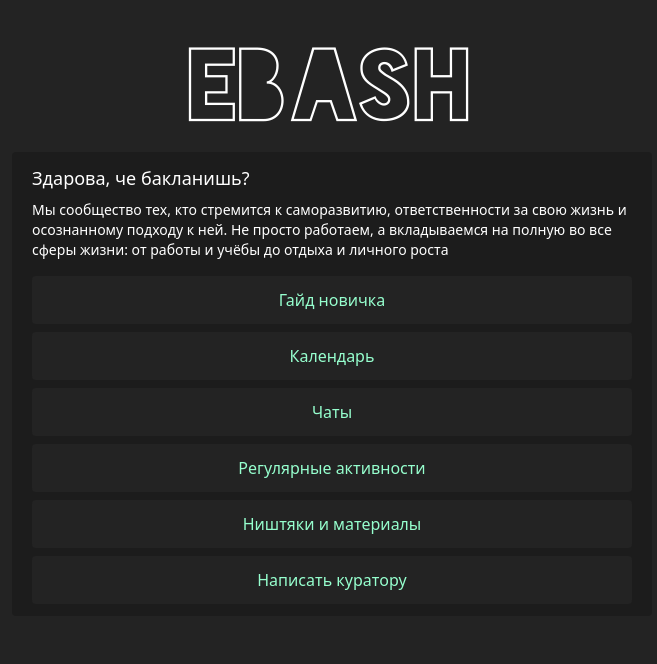
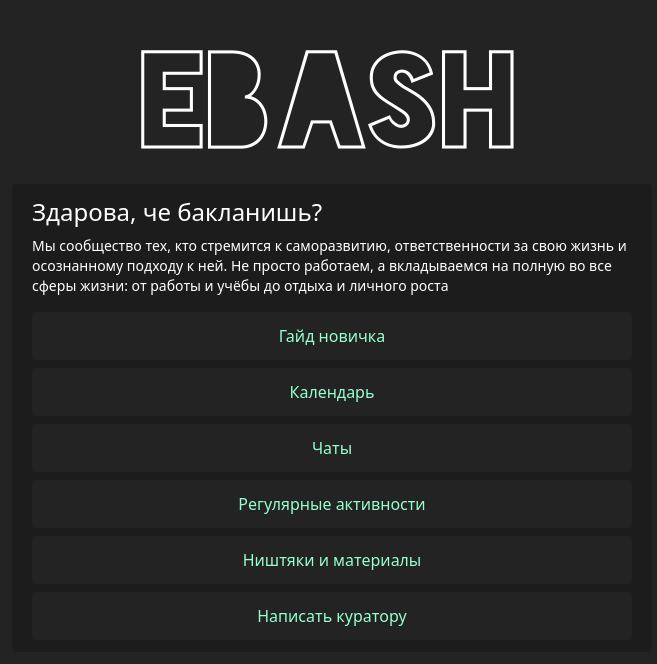
Before and after one commit to 0nlyssslatts/ebash-tma, a Next.js app: page / in a window 1280 px wide. Shown: the top 664 px of the page, without its empty margins (308-965 px from the left). Built offline with nearby package versions, Linux system fonts and the light colour scheme.

Commit message:
text ui components added

```diff
--- a/src/app/(home)/Home.tsx
+++ b/src/app/(home)/Home.tsx
@@ -4,13 +4,14 @@ import { Button } from '@/components/ui/Button';
 import { DarkSection } from '@/components/ui/DarkSection';
 import { Header } from '@/components/ui/Header';
 import { Page } from '@/components/ui/Page';
+import { Text } from '@/components/ui/Text';
 
 export default function Home() {
   return (
     <Page>
       <Header text="EBASH" />
       <DarkSection>
-        <p className="text-lg">Здарова, че бакланишь?</p>
+        <Text>Здарова, че бакланишь?</Text>
         <p className="text-sm mt-2">
           Мы сообщество тех, кто стремится к саморазвитию, ответственности за свою жизнь и осознанному подходу к ней. Не
           просто работаем, а вкладываемся на полную во все сферы жизни: от работы и учёбы до отдыха и личного роста
--- a/src/components/ui/Header.tsx
+++ b/src/components/ui/Header.tsx
@@ -1,3 +1,3 @@
 export function Header({ text }: { text: string }) {
-  return <h1 className="font-blackout text-8xl m-5">{text}</h1>;
+  return <h1 className="font-blackout text-9xl font-normal m-5">{text}</h1>;
 }
--- /dev/null
+++ b/src/components/ui/Text.tsx
@@ -0,0 +1,5 @@
+import { ReactNode } from 'react';
+
+export function Text({ children }: { children: ReactNode }) {
+  return <p className="font-montsserat text-2xl font-medium">{children}</p>;
+}
--- /dev/null
+++ b/src/components/ui/TextLight.tsx
@@ -0,0 +1,5 @@
+import { ReactNode } from 'react';
+
+export function TextLight({ children }: { children: ReactNode }) {
+  return <p className="font-montsserat text-base font-light">{children}</p>;
+}
--- /dev/null
+++ b/src/components/ui/TextLighter.tsx
@@ -0,0 +1,5 @@
+import { ReactNode } from 'react';
+
+export function TextLight({ children }: { children: ReactNode }) {
+  return <p className="font-montsserat text-base font-extralight">{children}</p>;
+}
```
